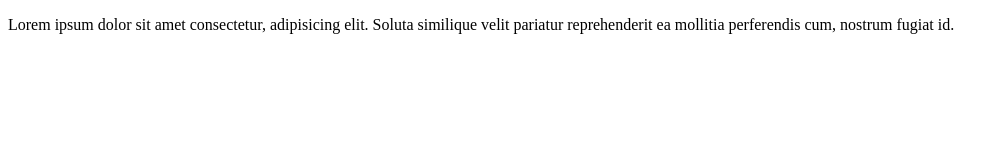
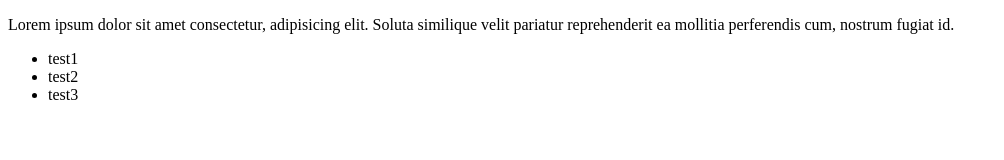
Before and after one commit to shiravandi91/testProje, a plain HTML site: page index.html in a window 1280 px wide. Shown: the whole page, without its empty margins (0-1004 px from the left). Drawn offline with Linux system fonts and the light colour scheme.

Commit message:
commit test diff

```diff
--- a/index.html
+++ b/index.html
@@ -9,5 +9,10 @@
 </head>
 <body>
     <p>Lorem ipsum dolor sit amet consectetur, adipisicing elit. Soluta similique velit pariatur reprehenderit ea mollitia perferendis cum, nostrum fugiat id.</p>
+    <ul>
+        <li>test1</li>
+        <li>test2</li>
+        <li>test3</li>
+    </ul>
 </body>
 </html>
```
